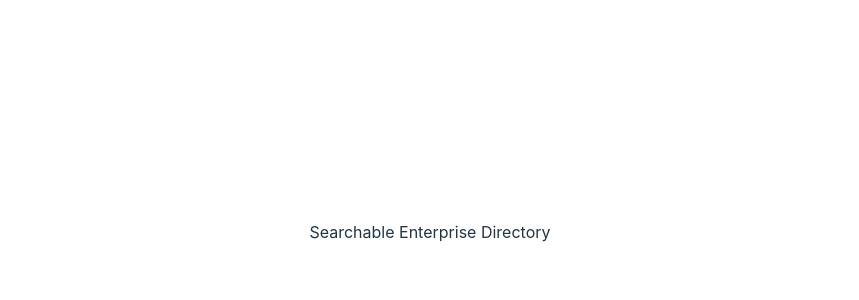
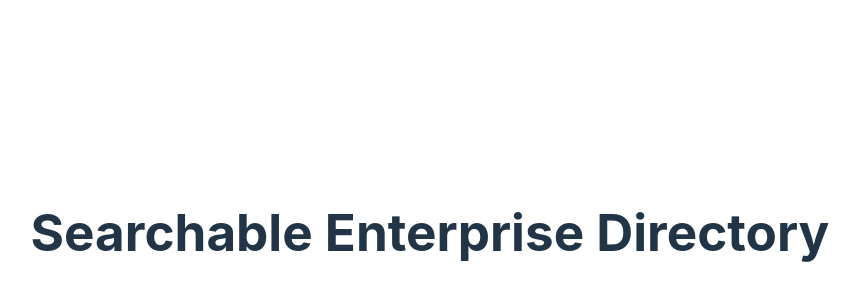
Before and after one commit to dwyerg/enterprise-directory-capstone, a React (Vite) app in the folder react/: page / in a window 1280 px wide. Shown: the part 168-468 px from the top of the page, without its empty margins (210-1069 px from the left). Built offline with nearby package versions, Linux system fonts and the light colour scheme.

Commit message:
created component files

```diff
--- a/react/package.json
+++ b/react/package.json
@@ -11,7 +11,8 @@
   },
   "dependencies": {
     "react": "^18.3.1",
-    "react-dom": "^18.3.1"
+    "react-dom": "^18.3.1",
+    "react-router-dom": "^6.24.1"
   },
   "devDependencies": {
     "@types/react": "^18.3.3",
--- a/react/src/App.jsx
+++ b/react/src/App.jsx
@@ -1,12 +1,27 @@
-import { useState } from 'react'
-import reactLogo from './assets/react.svg'
-import viteLogo from '/vite.svg'
+// React imports
+import {
+  BrowserRouter as Router,
+  Route,
+  Routes,
+  Link
+} from "react-router-dom";
+// import { AuthProvider } from "./hooks/AuthContext";
+import React, { useState, useEffect } from "react";
+
+// // Components
+// import LoginForm from "./components/LoginForm";
+// import WelcomePage from "./components/WelcomePage";
+// import Search from "./components/Search";
+// import SearchResults from "./components/SearchResults";
+// import EmployeeResult from "./components/EmployeeResult";
+
+
 import './App.css'
 
 function App() {
 
   return (
-    <div>Searchable Enterprise Directory</div>
+    <h1>Searchable Enterprise Directory</h1>
   )
 }
 
```
Also changed, not shown: 1 other file (tests, documents, lock files or other folders).
